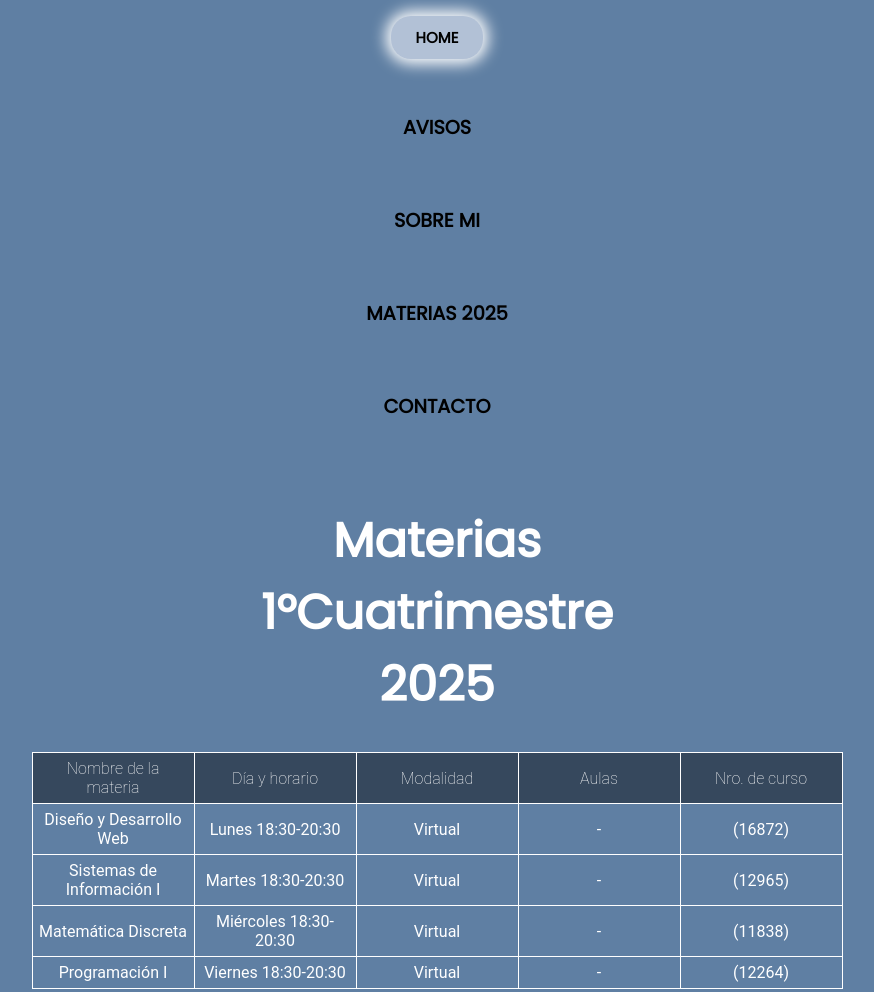
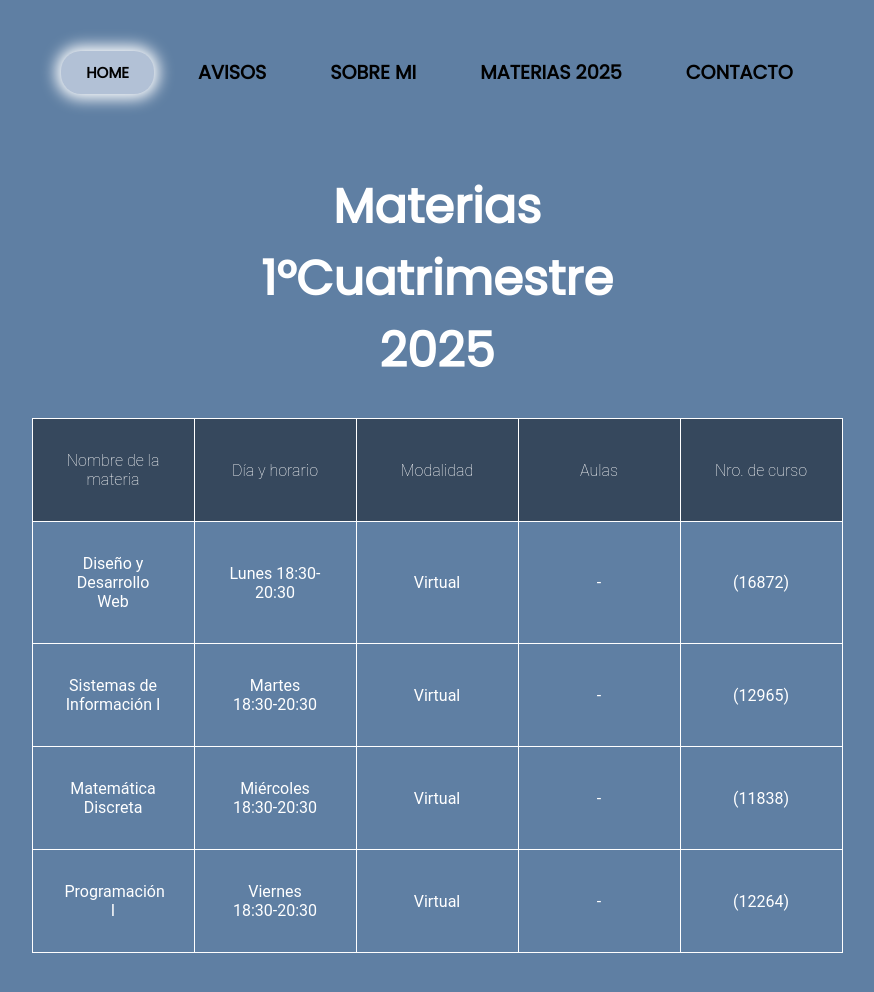
Before and after one commit to LeonelPalavecino510/sitio-personal-git, a plain HTML site: page index.html in a window 1280 px wide. Shown: the top 992 px of the page, without its empty margins (203-1077 px from the left). Drawn offline with Linux system fonts and the light colour scheme; a web font is replaced by a local one.

Commit message:
media query

```diff
--- a/estilos.css
+++ b/estilos.css
@@ -640,3 +640,35 @@ input {
 
 
 }
+
+
+@media (min-width:1100px){
+    h2 {
+        font-size: 3rem;
+    }
+
+    h3 {
+        font-size:2rem;
+    }
+
+    table {
+        width:80%;
+        font-size: 1rem;
+    }
+
+    th, td {
+        padding: 2rem;
+
+    }
+
+
+    .containernav nav{
+    display:flex;
+    flex-direction: row;
+    text-align: center;
+    gap: 1.5rem;
+    padding-top: 2rem;
+}
+
+
+}
```
